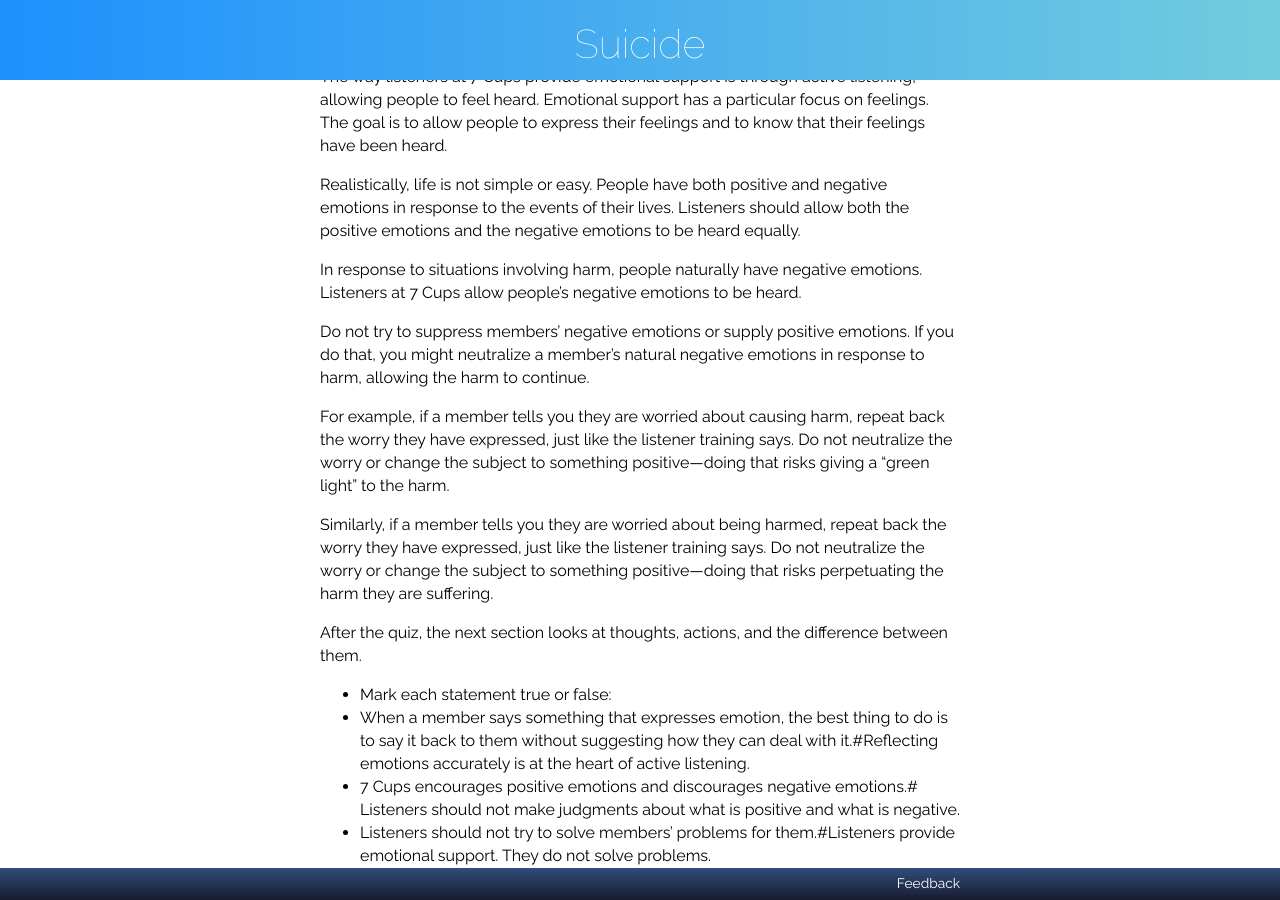
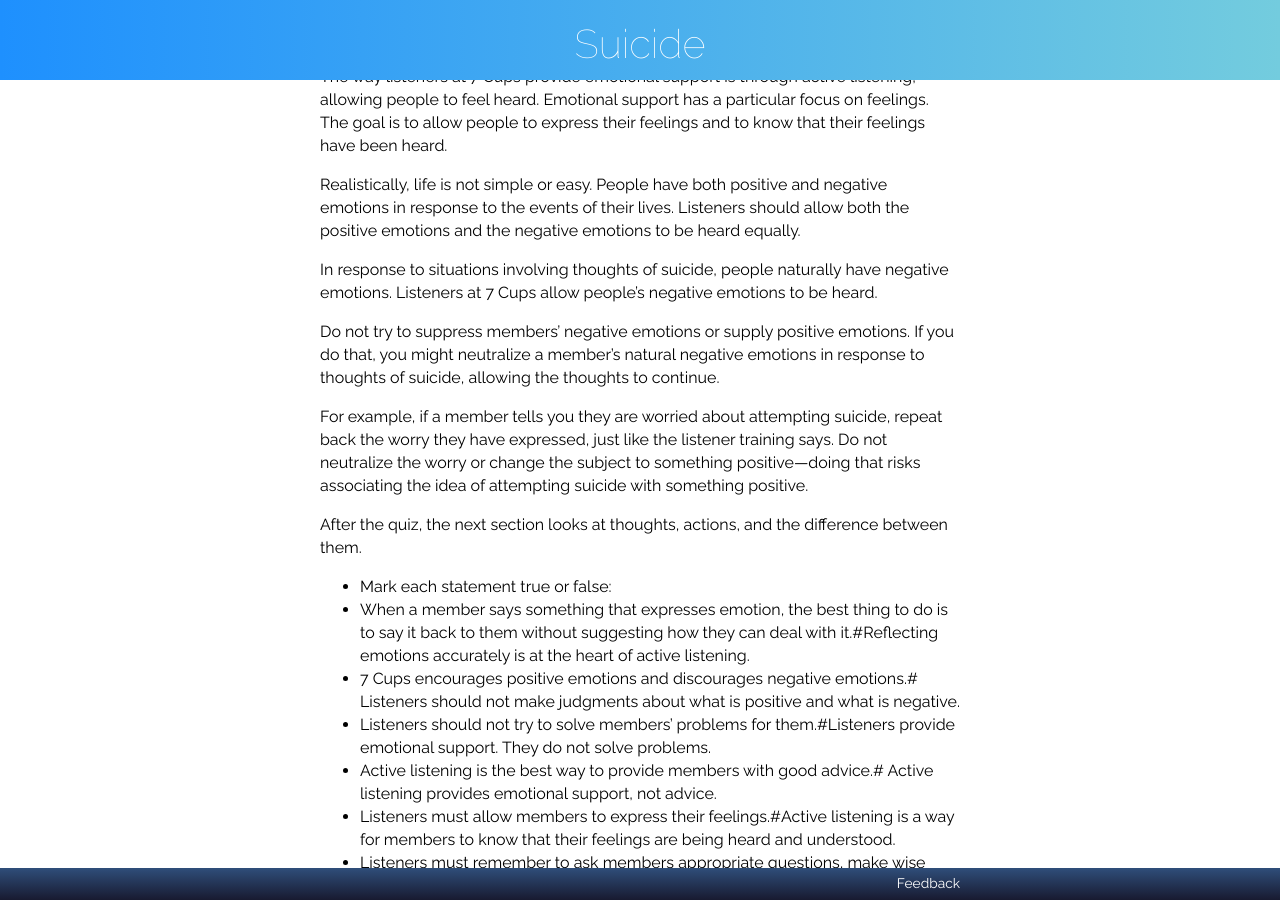
Before and after one commit to RarelyCharlie/rarelycharlie.github.io, a Jekyll site: the page built from _draft/suicide.md, in a window 1280 px wide and 900 px high, scrolled down 8962 px. Built offline with Jekyll 4.4.1, drawn with Linux system fonts in a browser that asks for light colours; some of the changed text lies outside the part shown.

Commit message:
reword harm in various places

```diff
--- a/_draft/suicide.md
+++ b/_draft/suicide.md
@@ -214,13 +214,11 @@ The way listeners at 7 Cups provide emotional support is through active listenin
 
 Realistically, life is not simple or easy. People have both positive and negative emotions in response to the events of their lives. Listeners should allow both the positive emotions and the negative emotions to be heard equally.
 
-In response to situations involving harm, people naturally have negative emotions. Listeners at 7 Cups allow people's negative emotions to be heard.
+In response to situations involving thoughts of suicide, people naturally have negative emotions. Listeners at 7 Cups allow people's negative emotions to be heard.
 
-Do not try to suppress members' negative emotions or supply positive emotions. If you do that, you might neutralize a member's natural negative emotions in response to harm, allowing the harm to continue.
+Do not try to suppress members' negative emotions or supply positive emotions. If you do that, you might neutralize a member's natural negative emotions in response to thoughts of suicide, allowing the thoughts to continue.
 
-For example, if a member tells you they are worried about causing harm, repeat back the worry they have expressed, just like the listener training says. Do not neutralize the worry or change the subject to something positive—doing that risks giving a "green light" to the harm.
-
-Similarly, if a member tells you they are worried about being harmed, repeat back the worry they have expressed, just like the listener training says. Do not neutralize the worry or change the subject to something positive—doing that risks perpetuating the harm they are suffering.
+For example, if a member tells you they are worried about attempting suicide, repeat back the worry they have expressed, just like the listener training says. Do not neutralize the worry or change the subject to something positive—doing that risks associating the idea of attempting suicide with something positive.
 
 After the quiz, the next section looks at thoughts, actions, and the difference between them.
 
@@ -245,13 +243,11 @@ Mostly, TAF is mild. When TAF causes significant distress it can easily be treat
 
 ### Members
 
-When members are affected by TAF, it can make them genuinely believe they are causing harm, or at risk of causing harm, when the reality is they only have thoughts about imaginary harm.
-
-In severe cases this is symptomatic of a mental disorder, a form of obsessive-compulsive disorder (OCD). There is more information about OCD in Part II of this guide. Listeners cannot diagnose or treat any mental disorder. Even if a member experiences TAF mildly, a listener cannot try to solve the problem.
+When members are affected by TAF, it can make them genuinely believe they are at risk of suicide, when the reality is they only have thoughts about imaginary suicide.
 
 When a member describes significant distress because of TAF, a listener cannot give advice or suggest how to solve the problem, but a listener can state a simple fact, like:
 
-|Member:|This is eating up my whole life. I virtually can't get in the car because I spend so much time worrying that I've killed someone.
+|Member:|I can't sleep at night and I can't concentrate during the day because...
 |Listener:|That's the kind of thing a professional can help with.
 {:.chat}
 
@@ -284,9 +280,10 @@ After the quiz, the next section looks at some unintended consequences that can
 
 - Mark each statement true or false:
 - Thought-action fusion is a rare form of mental illness that makes thoughts seem like actions.# Thought-action fusion is not a mental illness, and it is common.
-- Talking about earthquakes tends to make earthquakes more likely.# Talking about any fear does not make the feared thing more likely to happen.
+- Talking about flooding tends to make flooding more likely.# Talking about any fear does not make the feared thing more likely to happen.
 - When a member describes a problem, the listener should try to imagine the worst that could happen, so they can warn the member about it.# Listeners should not allow their imaginations to interfere with chats.
 - Members are sometimes distressed because they fear they might cause harm.#Fear of causing harm is one of the things that can distress people.
 - Sadness almost always leads to attempted suicide.# Sadness is an emotion, and no emotion in itself can lead to attempted suicide.
-- The more a member thinks about coming to harm, the more likely they are to come to harm.# Thoughts about harm do not necessarily lead to actual harm.
+- Prolonged loneliness almost always leads to attempted suicide.# No circumstances in life, not even prolonged loneliness, can in itself lead to attempted suicide.
+- The more a member thinks about suicide, the more likely they are to attempt suicide.# Thoughts about suicide do not necessarily lead any to attempt suicide.
 {:.quiz}
```
Also changed, not shown: other parts of _draft/suicide.md (+1 -1 lines).
